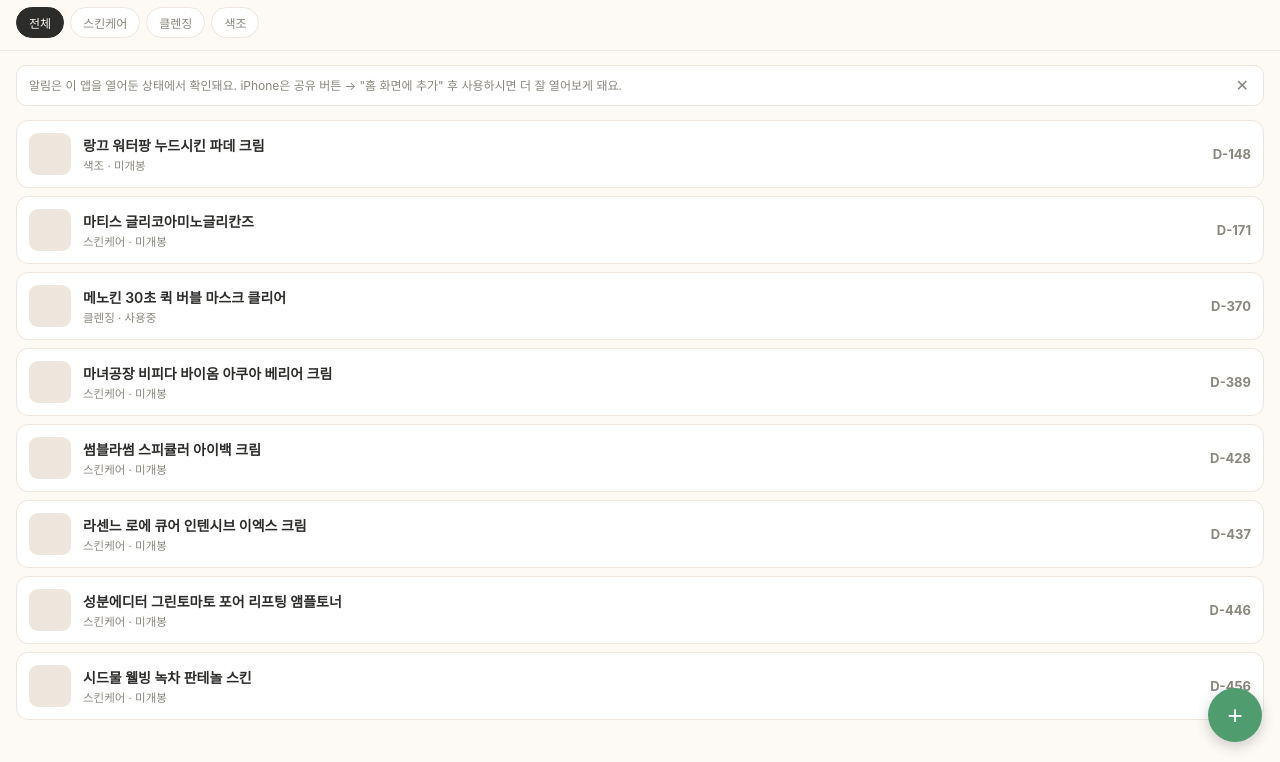
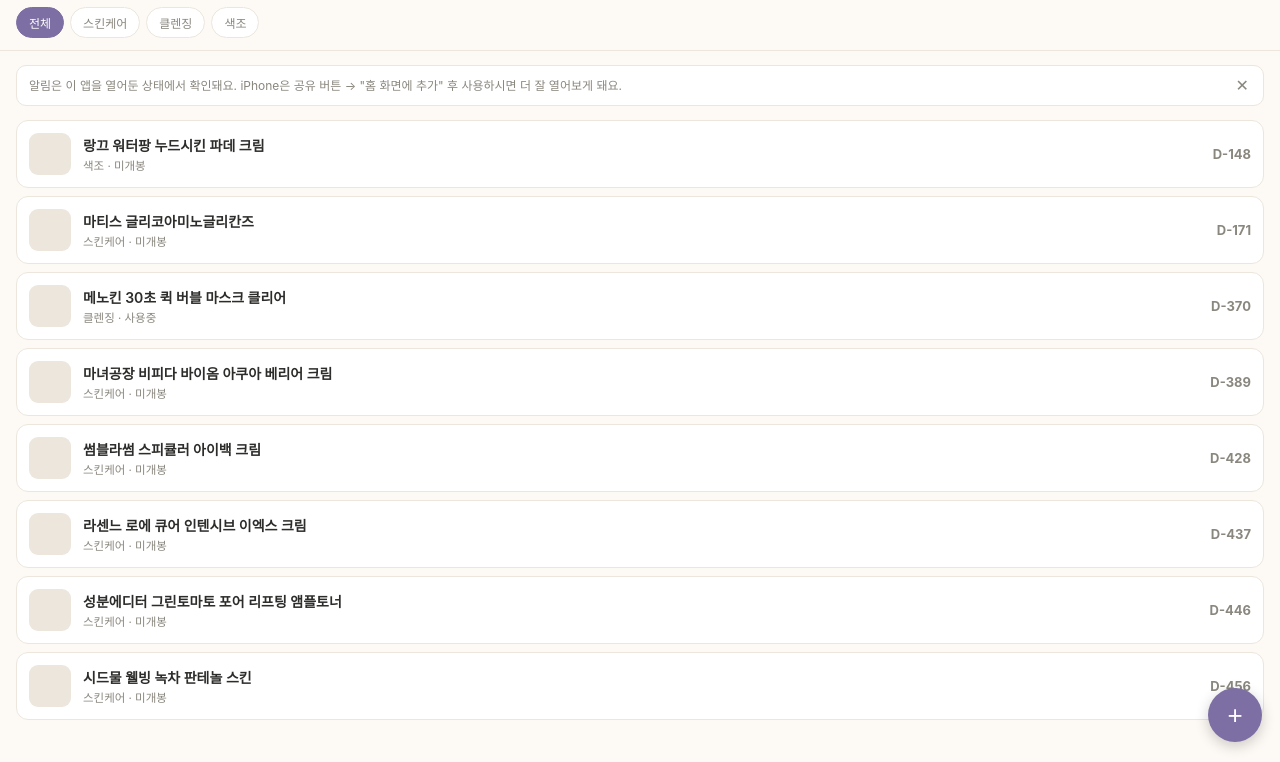
Before and after one commit to borainbow/beauty4mj, a plain HTML site: page index.html in a window 1280 px wide. Shown: the part 38-800 px from the top of the page. Drawn offline with Linux system fonts and the light colour scheme.

Commit message:
Update index.html

```diff
--- a/index.html
+++ b/index.html
@@ -8,11 +8,12 @@
 <meta name="apple-mobile-web-app-capable" content="yes">
 <meta name="apple-mobile-web-app-status-bar-style" content="default">
 <meta name="apple-mobile-web-app-title" content="유통기한">
-<link rel="manifest" href="data:application/manifest+json,%7B%22name%22%3A%22%ED%99%94%EC%9E%A5%ED%92%88%20%EC%9C%A0%ED%86%B5%EA%B8%B0%ED%95%9C%20%EA%B4%80%EB%A6%AC%22%2C%22short_name%22%3A%22%EC%9C%A0%ED%86%B5%EA%B8%B0%ED%95%9C%22%2C%22start_url%22%3A%22.%22%2C%22display%22%3A%22standalone%22%2C%22background_color%22%3A%22%23fdfaf6%22%2C%22theme_color%22%3A%22%234f9d6e%22%7D">
+<link rel="manifest" href="data:application/manifest+json,%7B%22name%22%3A%22%ED%99%94%EC%9E%A5%ED%92%88%20%EC%9C%A0%ED%86%B5%EA%B8%B0%ED%95%9C%20%EA%B4%80%EB%A6%AC%22%2C%22short_name%22%3A%22%EC%9C%A0%ED%86%B5%EA%B8%B0%ED%95%9C%22%2C%22start_url%22%3A%22.%22%2C%22display%22%3A%22standalone%22%2C%22background_color%22%3A%22%23fdfaf6%22%2C%22theme_color%22%3A%22%237d6fa3%22%7D">
 <style>
 :root{
   --bg:#fdfaf6; --card:#ffffff; --border:#ece6dd; --text:#2c2c2a; --sub:#8a877e; --muted:#b4b2a9;
-  --accent:#4f9d6e; --accent-bg:#e7f3ea; --accent-text:#1f5c37;
+  --accent:#7d6fa3; --accent-bg:#efebf5; --accent-text:#453a63;
+  --accent2:#8ea055; --accent2-bg:#eef2e2; --accent2-text:#4b5a26;
   --danger-bg:#fcebeb; --danger-text:#791f1f;
   --warn-bg:#faeeda; --warn-text:#633806;
   --safe-t:env(safe-area-inset-top,0px); --safe-b:env(safe-area-inset-bottom,0px);
@@ -20,14 +21,16 @@
 @media (prefers-color-scheme: dark){
   :root:not([data-theme="light"]){
     --bg:#1c1b19; --card:#26241f; --border:#3a3833; --text:#f1efe8; --sub:#b4b2a9; --muted:#7c7a72;
-    --accent:#7cc99a; --accent-bg:#163b26; --accent-text:#b9e8cb;
+    --accent:#b3a5d6; --accent-bg:#352c4a; --accent-text:#dcd3ee;
+    --accent2:#b9cf7e; --accent2-bg:#3a4520; --accent2-text:#d8e6b0;
     --danger-bg:#501313; --danger-text:#f7c1c1;
     --warn-bg:#412402; --warn-text:#fac775;
   }
 }
 :root[data-theme="dark"]{
   --bg:#1c1b19; --card:#26241f; --border:#3a3833; --text:#f1efe8; --sub:#b4b2a9; --muted:#7c7a72;
-  --accent:#7cc99a; --accent-bg:#163b26; --accent-text:#b9e8cb;
+  --accent:#b3a5d6; --accent-bg:#352c4a; --accent-text:#dcd3ee;
+  --accent2:#b9cf7e; --accent2-bg:#3a4520; --accent2-text:#d8e6b0;
   --danger-bg:#501313; --danger-text:#f7c1c1;
   --warn-bg:#412402; --warn-text:#fac775;
 }
@@ -47,7 +50,7 @@
 h1{font-size:18px; font-weight:600; margin:0 0 10px}
 .chips{display:flex; gap:6px; overflow-x:auto; padding-bottom:2px}
 .chip{flex:0 0 auto; font-size:12px; padding:6px 12px; border-radius:999px; border:1px solid var(--border); background:var(--card); color:var(--sub); white-space:nowrap}
-.chip.active{background:var(--text); color:var(--bg); border-color:var(--text)}
+.chip.active{background:var(--accent); color:#fff; border-color:var(--accent)}
 .backup-btn{flex:1; font-size:12px; padding:8px 4px; border-radius:9px; border:1px solid var(--border); background:var(--card); color:var(--sub); cursor:pointer}
 main{padding:14px 16px 100px}
 .hint{font-size:12px; color:var(--sub); background:var(--card); border:1px solid var(--border); border-radius:10px; padding:10px 12px; margin-bottom:14px; display:flex; gap:8px; align-items:flex-start}
@@ -91,11 +94,11 @@
 .upload input{position:absolute; inset:0; opacity:0}
 .row{display:flex; gap:8px}
 .btn-toggle{flex:1; text-align:center; padding:9px 0; border-radius:9px; border:1px solid var(--border); background:var(--card); color:var(--sub); font-size:13px; cursor:pointer}
-.btn-toggle.on{background:var(--text); color:var(--bg); border-color:var(--text)}
+.btn-toggle.on{background:var(--accent); color:#fff; border-color:var(--accent)}
 .pao-btn{flex:1; text-align:center; padding:9px 0; border-radius:9px; border:1px solid var(--border); background:var(--card); color:var(--text); font-size:13px; cursor:pointer}
 .pao-btn.on{background:var(--accent); color:#fff; border-color:var(--accent)}
 .chk{display:inline-flex; align-items:center; gap:6px; font-size:12px; padding:6px 12px; border-radius:999px; border:1px solid var(--border); background:var(--card); color:var(--sub); cursor:pointer; margin-right:6px}
-.chk.on{background:var(--accent-bg); color:var(--accent-text); border-color:transparent}
+.chk.on{background:var(--accent2-bg); color:var(--accent2-text); border-color:transparent}
 .actions{display:flex; gap:8px; margin-top:22px}
 .btn-main{flex:1; padding:13px; border-radius:11px; border:none; background:var(--accent); color:#fff; font-size:14px; font-weight:600; cursor:pointer}
 .btn-sub{padding:13px 16px; border-radius:11px; border:1px solid var(--border); background:var(--card); color:var(--sub); font-size:14px; cursor:pointer}
```
